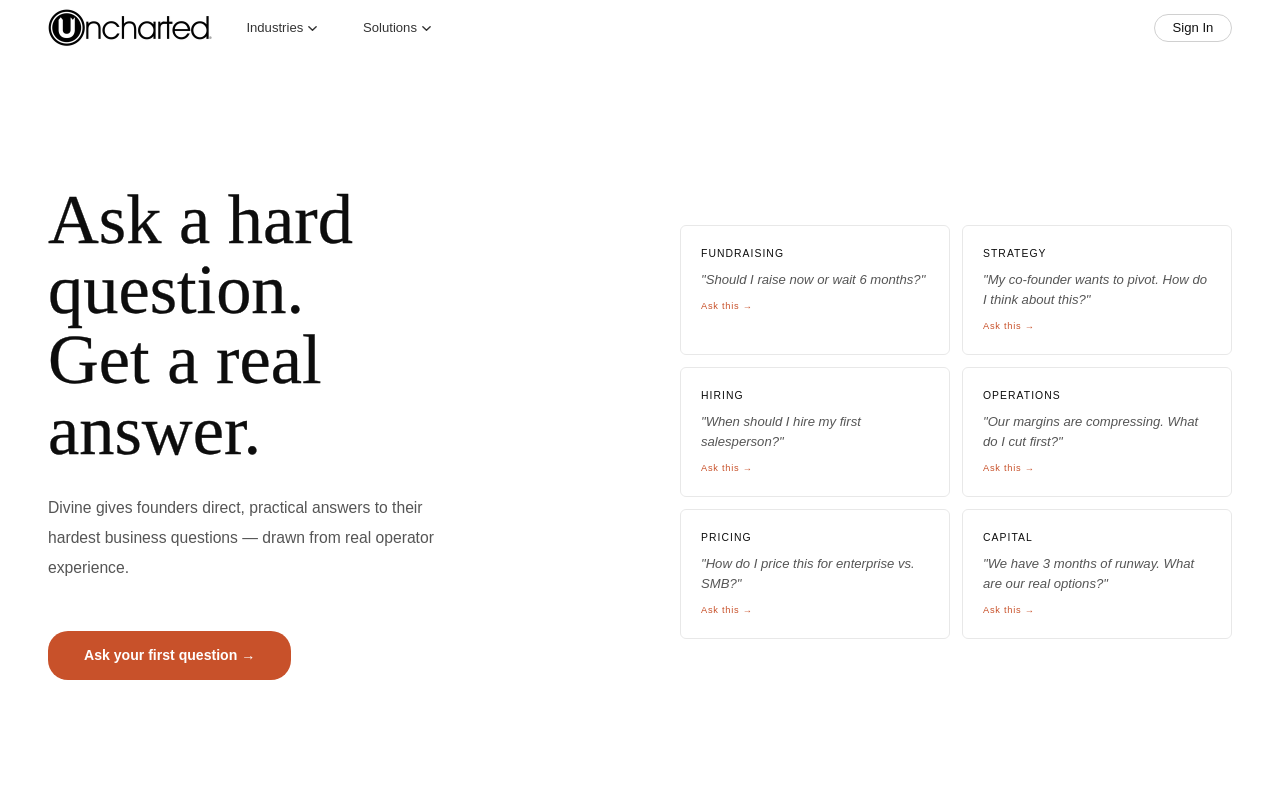
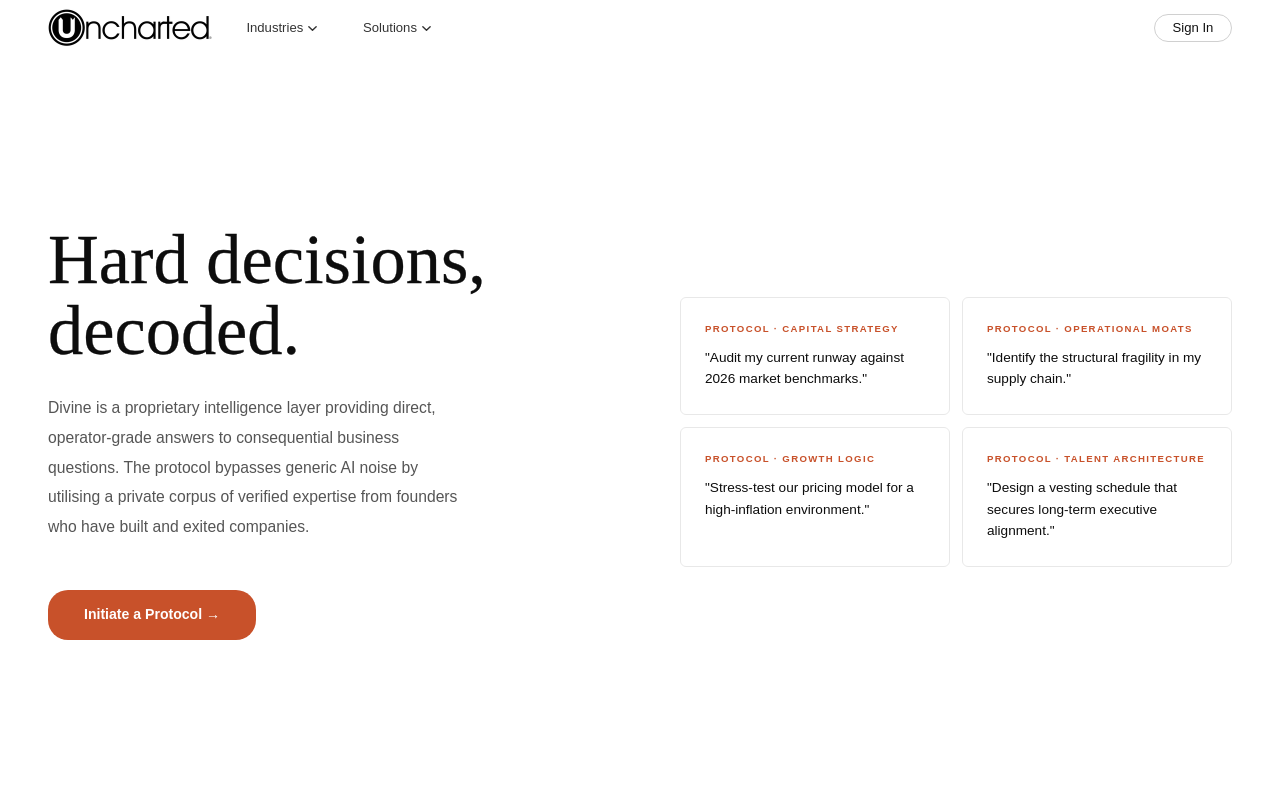
Before and after one commit to roothold/uncharted, a React (Vite) app: page /divine in a window 1280 px wide. Shown: the top 800 px of the page. Built offline with nearby package versions, Linux system fonts and the light colour scheme.

Commit message:
Add files via upload

```diff
--- a/src/Divine.jsx
+++ b/src/Divine.jsx
@@ -26,12 +26,10 @@ const THINKERS = [
 ];
 
 const USE_CASES = [
-  { q:"Should I raise now or wait 6 months?",               domain:"Fundraising" },
-  { q:"My co-founder wants to pivot. How do I think about this?", domain:"Strategy" },
-  { q:"When should I hire my first salesperson?",            domain:"Hiring" },
-  { q:"Our margins are compressing. What do I cut first?",   domain:"Operations" },
-  { q:"How do I price this for enterprise vs. SMB?",         domain:"Pricing" },
-  { q:"We have 3 months of runway. What are our real options?", domain:"Capital" },
+  { q:"Audit my current runway against 2026 market benchmarks.",               domain:"Capital Strategy"    },
+  { q:"Identify the structural fragility in my supply chain.",                  domain:"Operational Moats"   },
+  { q:"Stress-test our pricing model for a high-inflation environment.",        domain:"Growth Logic"        },
+  { q:"Design a vesting schedule that secures long-term executive alignment.",  domain:"Talent Architecture" },
 ];
 
 // ── Query Portal ────────────────────────────────────────────────────────────
@@ -512,16 +510,16 @@ export default function DivinePage({ onBack, onBecomeThinker }) {
         <div style={{ maxWidth:"1280px", margin:"0 auto", width:"100%" }} className="divine-hero-grid">
           <div>
             <h1 style={{ fontFamily:"'Instrument Serif', serif", fontWeight:400, fontSize:"clamp(2.8rem, 5.5vw, 5.5rem)", lineHeight:1.0, color:C.ink, marginBottom:"1.75rem", opacity:0, animation:"fadeUp 0.8s 0.2s forwards" }}>
-              Ask a hard<br />question.<br />Get a real<br />answer.
+              Hard decisions,<br />decoded.
             </h1>
             <p style={{ fontFamily:"'Inter Tight', sans-serif", fontWeight:300, fontSize:"0.98rem", lineHeight:1.9, color:C.inkMid, maxWidth:"420px", marginBottom:"3rem", opacity:0, animation:"fadeUp 0.8s 0.35s forwards" }}>
-              Divine gives founders direct, practical answers to their hardest business questions — drawn from real operator experience.
+              Divine is a proprietary intelligence layer providing direct, operator-grade answers to consequential business questions. The protocol bypasses generic AI noise by utilising a private corpus of verified expertise from founders who have built and exited companies.
             </p>
             <div style={{ opacity:0, animation:"fadeUp 0.8s 0.5s forwards" }}>
-              <a href="#ask" className="cta-primary" style={{ fontFamily:"'Inter Tight', sans-serif", fontWeight:600, fontSize:"0.88rem", color:"#fff", backgroundColor:C.accent, borderRadius:"20px", padding:"0.9rem 2.25rem", textDecoration:"none", display:"inline-block" }}>Ask your first question →</a>
+              <a href="#ask" className="cta-primary" style={{ fontFamily:"'Inter Tight', sans-serif", fontWeight:600, fontSize:"0.88rem", color:"#fff", backgroundColor:C.accent, borderRadius:"20px", padding:"0.9rem 2.25rem", textDecoration:"none", display:"inline-block" }}>Initiate a Protocol →</a>
             </div>
           </div>
-          {/* Use case grid — clickable, pre-fills question */}
+          {/* Protocol cards — clickable, pre-fills question */}
           <div className="divine-use-grid" style={{ opacity:0, animation:"fadeUp 0.8s 0.3s forwards" }}>
             {USE_CASES.map((uc, i) => (
               <div key={i} className="use-card" onClick={() => {
@@ -531,11 +529,10 @@ export default function DivinePage({ onBack, onBecomeThinker }) {
                   if (askEl) askEl.scrollIntoView({ behavior:"smooth", block:"start" });
                 }, 50);
               }}
-              style={{ padding:"1.25rem", border:`1px solid ${C.border}`, borderRadius:"6px",
+              style={{ padding:"1.5rem", border:`1px solid ${C.border}`, borderRadius:"6px",
                 transition:"all 0.2s ease", cursor:"pointer" }}>
-                <p style={{ fontFamily:"'Inter Tight', sans-serif", fontWeight:500, fontSize:"0.65rem", color:C.ink, letterSpacing:"0.1em", textTransform:"uppercase", marginBottom:"0.5rem" }}>{uc.domain}</p>
-                <p style={{ fontFamily:"'Inter Tight', sans-serif", fontWeight:300, fontSize:"0.82rem", color:C.inkMid, lineHeight:1.55, fontStyle:"italic" }}>"{uc.q}"</p>
-                <p style={{ fontFamily:"'Inter Tight', sans-serif", fontSize:"0.58rem", color:C.accent, marginTop:"0.6rem", letterSpacing:"0.08em" }}>Ask this →</p>
+                <p style={{ fontFamily:"'Inter Tight', sans-serif", fontWeight:600, fontSize:"0.6rem", color:C.accent, letterSpacing:"0.14em", textTransform:"uppercase", marginBottom:"0.65rem" }}>Protocol · {uc.domain}</p>
+                <p style={{ fontFamily:"'Inter Tight', sans-serif", fontWeight:300, fontSize:"0.85rem", color:C.ink, lineHeight:1.6 }}>"{uc.q}"</p>
               </div>
             ))}
           </div>
```
